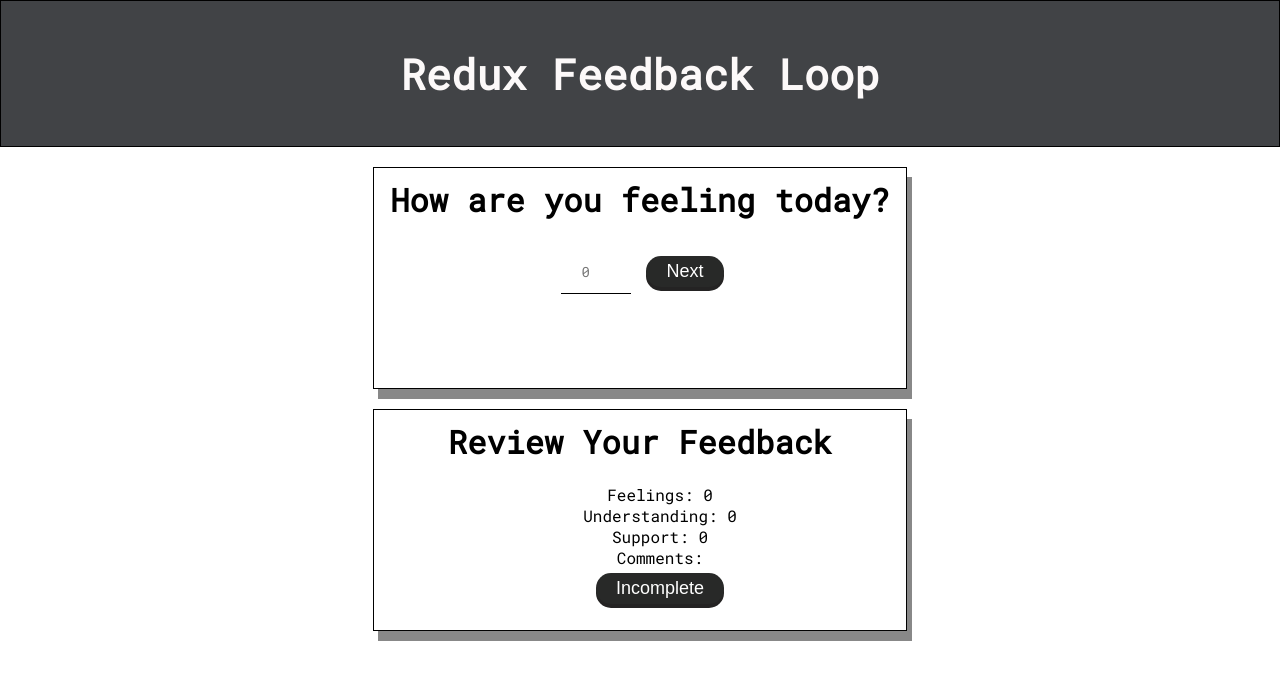
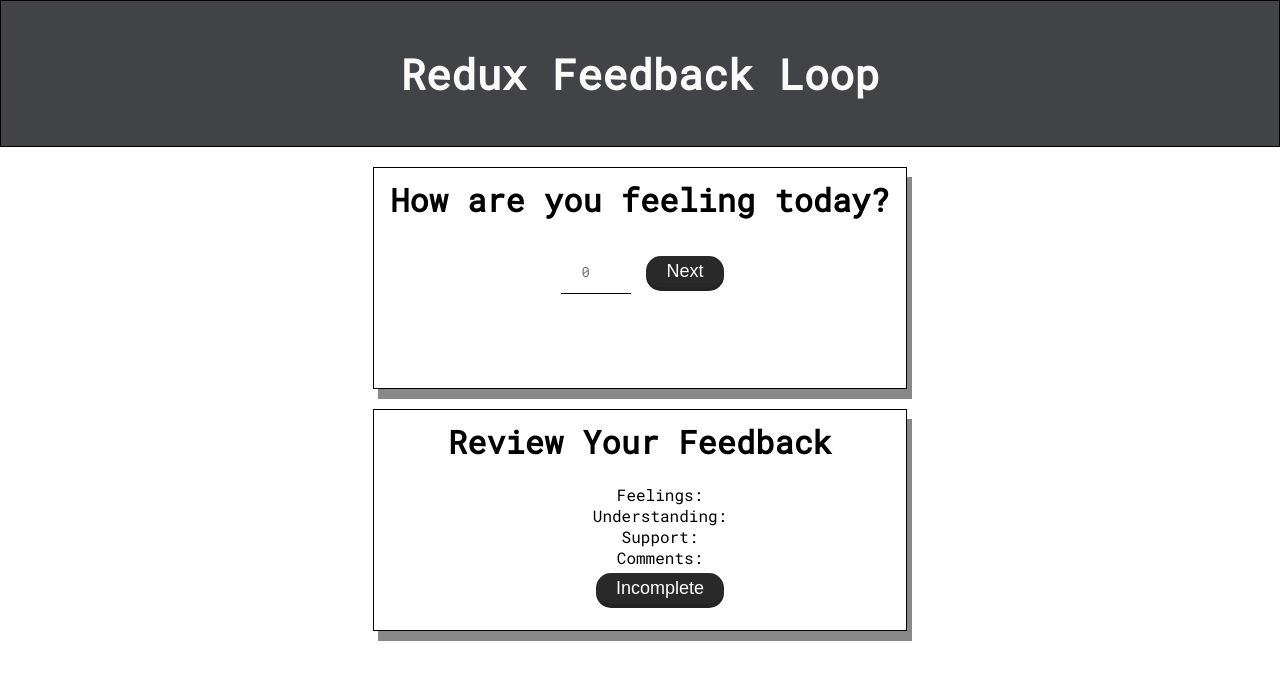
Before and after one commit to bazookalip/redux-feedback-loop, a React (Create React App) app: page / in a window 1280 px wide. Shown: the top 680 px of the page. Built offline with nearby package versions, Linux system fonts and the light colour scheme.

Commit message:
updated index

```diff
--- a/src/components/ReviewFeedback/ReviewFeedback.js
+++ b/src/components/ReviewFeedback/ReviewFeedback.js
@@ -12,10 +12,10 @@ class ReviewFeedback extends Component {
                 <h1>Review Your Feedback</h1>
 
                 <ul>
-                    <li> Feelings: {this.props.feelings}</li>
-                    <li> Understanding: {this.props.understanding} </li>
-                    <li> Support: {this.props.supported}</li>
-                    <li> Comments: {this.props.comments}</li>
+                    <li> Feelings: {this.props.reducer.feelings}</li>
+                    <li> Understanding: {this.props.reducer.understanding} </li>
+                    <li> Support: {this.props.reducer.support}</li>
+                    <li> Comments: {this.props.reducer.comment}</li>
                     <li><button>Incomplete</button></li>
                 </ul>
 
--- a/src/components/Submit/Submit.js
+++ b/src/components/Submit/Submit.js
@@ -6,23 +6,33 @@ import axios from 'axios';
 
 class Submit extends Component {
 
-
-
+    state = {
+        feelings: '',
+        understanding: '',
+        supported: '',
+        comments: '',
+    }
 
     onSubmit = () => {
         axios({
             method: 'POST',
             url: '/results',
             data: {
-                feeling: this.props.feelings,
-                understanding: this.props.understanding,
-                support: this.props.supported,
-                comments: this.props.comments
+                feeling: this.props.reducer.feelings,
+                understanding: this.props.reducer.understanding,
+                support: this.props.reducer.support,
+                comments: this.props.reducer.comment,
             }
         }).then(() => {
             this.props.history.push('/success')
             console.log('in post .then')
         })
+        this.setState = {
+            feelings: '',
+            understanding: '',
+            supported: '',
+            comments: '',
+        }
 
 
     }
@@ -38,10 +48,10 @@ class Submit extends Component {
                 <h1>Review Your Feedback</h1>
 
                 <ul>
-                    <li> Feelings: {this.props.feelings}</li>
-                    <li> Understanding: {this.props.understanding} </li>
-                    <li> Support: {this.props.supported}</li>
-                    <li> Comments: {this.props.comments}</li>
+                    <li> Feelings: {this.props.reducer.feelings}</li>
+                    <li> Understanding: {this.props.reducer.understanding} </li>
+                    <li> Support: {this.props.reducer.support}</li>
+                    <li> Comments: {this.props.reducer.comment}</li>
                 </ul>
                 <button onClick={this.onSubmit}>Submit</button>
             </div>
--- a/src/index.js
+++ b/src/index.js
@@ -5,45 +5,25 @@ import App from './components/App/App';
 import { createStore, combineReducers } from 'redux';
 import { Provider } from 'react-redux';
 
+const reduxState = { feelings: '', understanding: '', support: '', comment: '' };
 
-const feelings = (state = 0, action) => {
+const reducer = (state = reduxState, action) => {
     if (action.type === 'FEELING') {
-        console.log('in feeling info,', action.payload)
-        return action.payload
+        return { ...state, feelings: action.payload}
+    } else if (action.type === 'UNDERSTANDING') {
+        return {...state, understanding: action.payload }
+    }else if (action.type === 'SUPPORTED') {
+        return {...state, support: action.payload}
+    } else if (action.type === 'COMMENTS') {
+        return {...state, comment: action.payload}
     }
     return state
 }
 
-const understanding = (state = 0, action) => {
-    if (action.type === 'UNDERSTANDING') {
-        console.log('in understand info,', action.payload)
-        return action.payload
-    }
-    return state
-}
-
-const supported = (state = 0, action) => {
-    if (action.type === 'SUPPORTED') {
-        console.log('in supported info,', action.payload)
-        return action.payload
-    }
-    return state
-}
-
-const comments = (state = "", action) => {
-    if (action.type === 'COMMENTS') {
-        console.log('in comments info,', action.payload)
-        return action.payload
-    }
-    return state
-}
 
 const storeInstance = createStore(
     combineReducers({
-    feelings,
-    understanding,
-    supported,
-    comments,
+    reducer,
     }),
 );
 
```
